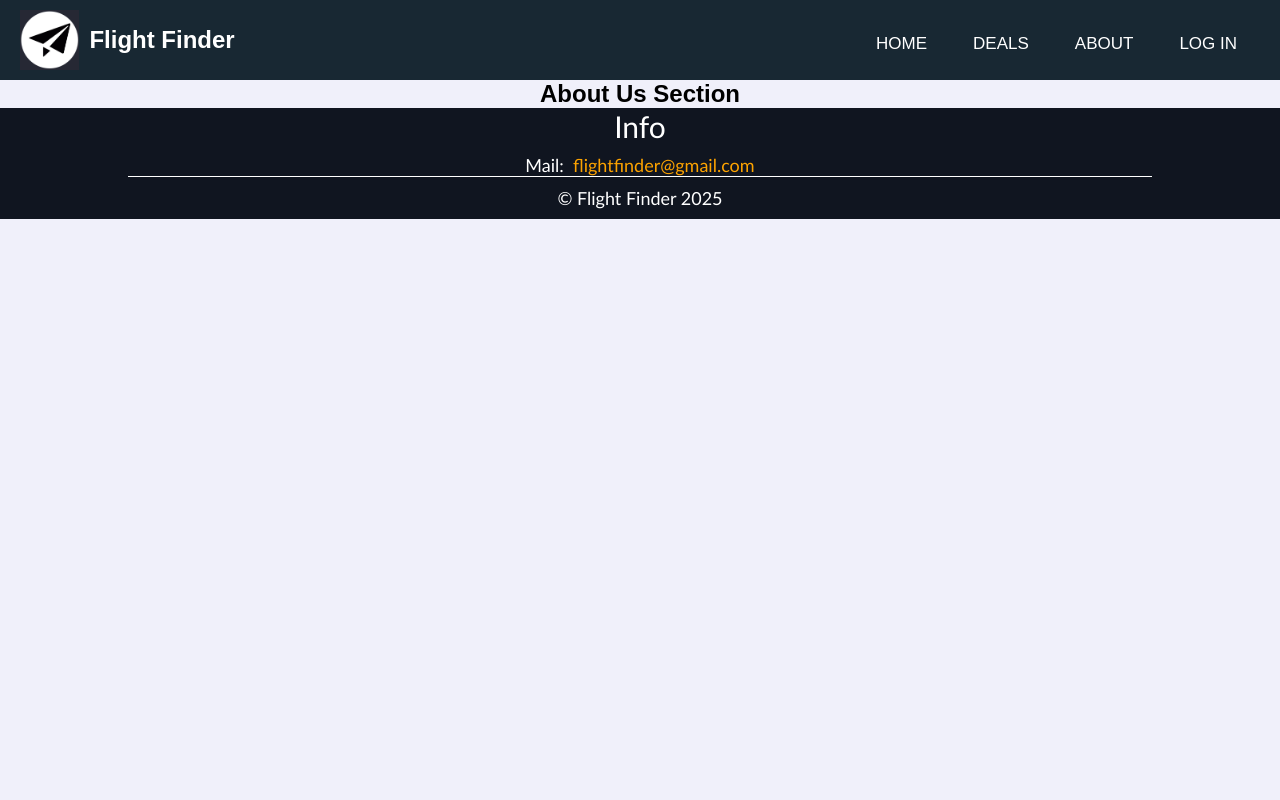
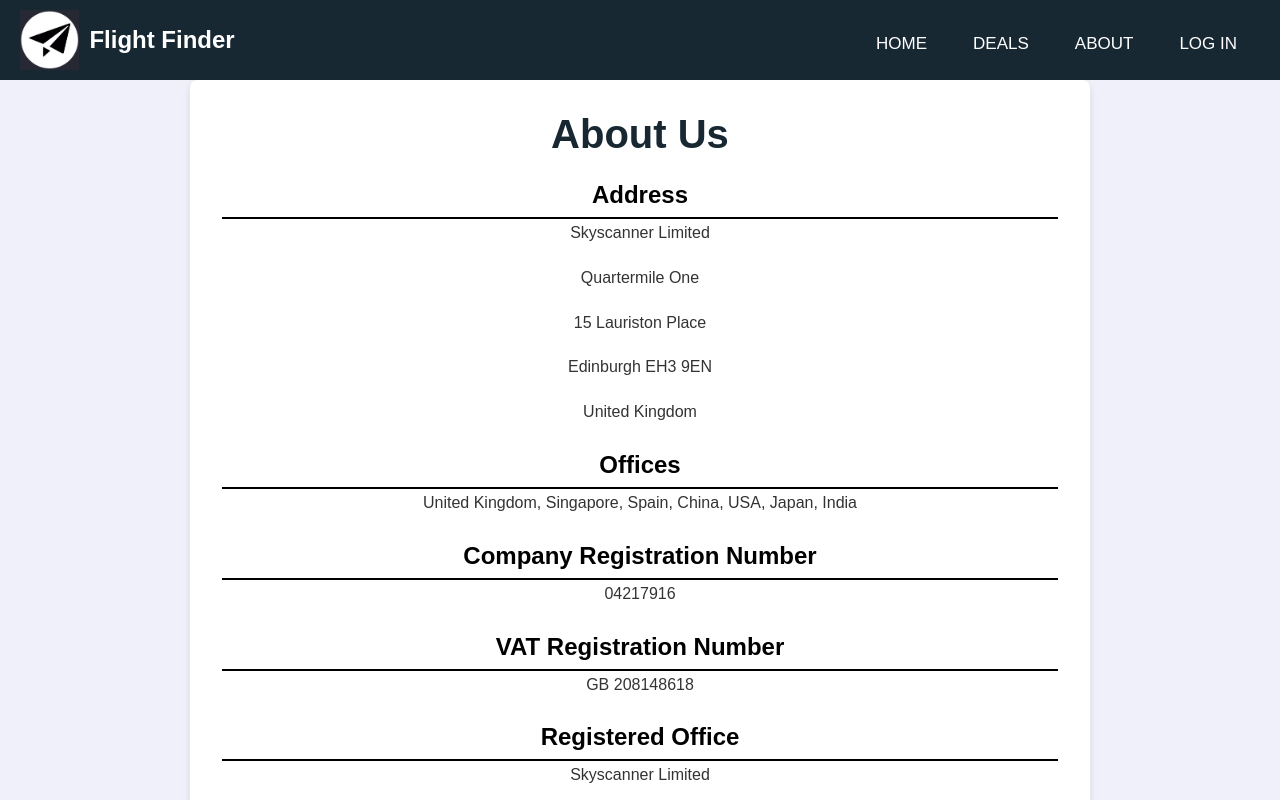
Before and after one commit to Osterie/IDATA2301_IDATA2306_GROUP_7, a React (Create React App) app in the folder frontend-Idata2301/code/app/: page / in a window 1280 px wide. Both pictures are taken after a click on the link "ABOUT". Shown: the top 800 px of the page. Built offline with nearby package versions, Linux system fonts and the light colour scheme.

Commit message:
Added simple about us page

```diff
--- a/frontend-Idata2301/code/app/src/App.jsx
+++ b/frontend-Idata2301/code/app/src/App.jsx
@@ -8,6 +8,7 @@
 import DealsPageHero from "./components/hero/dealsPageHero/DealsPageHero";
 import Footer from "./components/footer/Footer";
 import Navbar from "./components/header/Navbar";
+import AboutUs from "./components/about/AboutUs";
 
 function App() {
   const [activePage, setActivePage] = useState("home");
@@ -39,7 +40,11 @@
             </section>
           </>
         )}
-        {activePage === "about" && <h2>About Us Section</h2>}
+        {activePage === "about" && (
+          <>
+            <AboutUs/>
+          </>
+        )}
         {activePage === "login" && <h2>Login Page</h2>}
       </main>
 
--- /dev/null
+++ b/frontend-Idata2301/code/app/src/components/about/AboutUs.jsx
@@ -0,0 +1,53 @@
+import React from "react";
+import "./aboutUs.css"; // Make sure this path is correct for your project
+
+const AboutUs = () => {
+  return (
+    <section className="about-us-section">
+      <h1>About Us</h1>
+
+      <div className="about-us-info-container">
+        <h2>Address</h2>
+        <p>Skyscanner Limited</p>
+        <p>Quartermile One</p>
+        <p>15 Lauriston Place</p>
+        <p>Edinburgh EH3 9EN</p>
+        <p>United Kingdom</p>
+
+        <h2>Offices</h2>
+        <p>United Kingdom, Singapore, Spain, China, USA, Japan, India</p>
+
+        <h2>Company Registration Number</h2>
+        <p>04217916</p>
+
+        <h2>VAT Registration Number</h2>
+        <p>GB 208148618</p>
+
+        <h2>Registered Office</h2>
+        <p>Skyscanner Limited</p>
+        <p>Level 5, Ilona Rose House</p>
+        <p>Manette Street</p>
+        <p>London W1D 4AL</p>
+        <p>United Kingdom</p>
+      </div>
+
+      <div className="about-us-text-container">
+        <h2>Welcome to Flight Finder</h2>
+        <p>
+          Welcome to Flight Finder, where your journey into the skies begins with the perfect flight option tailored to your needs. At Flight Finder, we've transformed the flight booking experience by aggregating real-time prices and schedules from a plethora of trusted airline partners. No more endless tab-switching to hunt down the best deal – our platform brings all the information to you in a single, streamlined experience.
+        </p>
+        <p>
+          Our commitment goes beyond simply offering a vast array of flight options; we are dedicated to ensuring transparency, efficiency, and an exhilarating booking experience. Our user-friendly interface allows you to effortlessly compare flights, ensuring you find the perfect match for your travel preferences and budget. Farewell to hidden fees and complex booking procedures – welcome to a smooth flight booking journey.
+        </p>
+        <p>
+          Flight Finder is not just about finding flights; it's about commencing your travel adventure on the right note. Our platform is designed to infuse a sense of excitement into the planning process. From last-minute getaways to well-planned business trips, we ensure you have all the choices at your fingertips. Our services are designed to bring you closer to the world, one flight at a time.
+        </p>
+        <p>
+          Join Flight Finder and elevate your travel planning to new heights. Whether you're chasing the Northern Lights, jetting off to a tropical paradise, or heading to a bustling city for a conference, every flight booked with us is a promise of discovery and reliability. With Flight Finder, embark on every journey with confidence and let your travel aspirations take flight.
+        </p>
+      </div>
+    </section>
+  );
+};
+
+export default AboutUs;
--- /dev/null
+++ b/frontend-Idata2301/code/app/src/components/about/aboutUs.css
@@ -0,0 +1,63 @@
+/* AboutUs.css */
+.about-us-section {
+    padding: 2rem;
+    font-family: 'Arial', sans-serif;
+    background-color: var(--contrast-text-color);
+    color: #333;
+    margin: 0 auto;
+    max-width: 900px;
+    box-shadow: 0 4px 8px rgba(0, 0, 0, 0.1);
+    border-radius: 8px;
+  }
+
+  .about-us-section h1 {
+    text-align: center;
+    font-size: 2.5rem;
+    color: var(--primary-color);
+    margin-bottom: 1.5rem;
+  }
+
+  .about-us-section h2 {
+    font-size: 1.5rem;
+    color: var(--text-color);
+    margin-top: 1.5rem;
+    border-bottom: 2px solid var(--text-color);
+    padding-bottom: 0.5rem;
+  }
+
+  .about-us-section p {
+    font-size: 1rem;
+    line-height: 1.8;
+    margin-bottom: 1rem;
+  }
+
+  .about-us-info-container {
+    margin-bottom: 2rem;
+  }
+
+  .about-us-text-container {
+    line-height: 1.8;
+    color: #555;
+  }
+
+  .about-us-text-container p {
+    margin-bottom: 1rem;
+  }
+
+  @media (max-width: 768px) {
+    .about-us-section {
+      padding: 1.5rem;
+    }
+
+    .about-us-section h1 {
+      font-size: 2rem;
+    }
+
+    .about-us-section h2 {
+      font-size: 1.3rem;
+    }
+
+    .about-us-section p {
+      font-size: 0.9rem;
+    }
+  }
```
